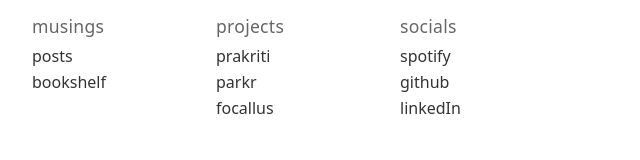
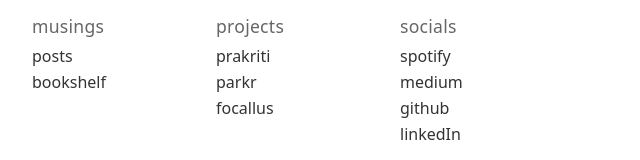
Before and after one commit to SaiNel7/abode, a React (Vite) app: page / in a window 1280 px wide. Shown: the part 240-400 px from the top of the page, without its empty margins (0-640 px from the left). Built offline with nearby package versions, Linux system fonts and the light colour scheme.

Commit message:
added medium link

```diff
--- a/src/App.jsx
+++ b/src/App.jsx
@@ -85,6 +85,7 @@
           <h2>socials</h2>
           <ul className="socials-list">
             <li><a href="https://open.spotify.com/user/roaringhermit7?si=e1ad2e5d35c64fce">spotify</a></li>
+            <li><a href="https://medium.com/@skn29">medium</a></li>
             <li><a href="https://github.com/SaiNel7">github</a></li>
             <li><a href="https://www.linkedin.com/in/saikn/">linkedIn</a></li>
           </ul>
```
